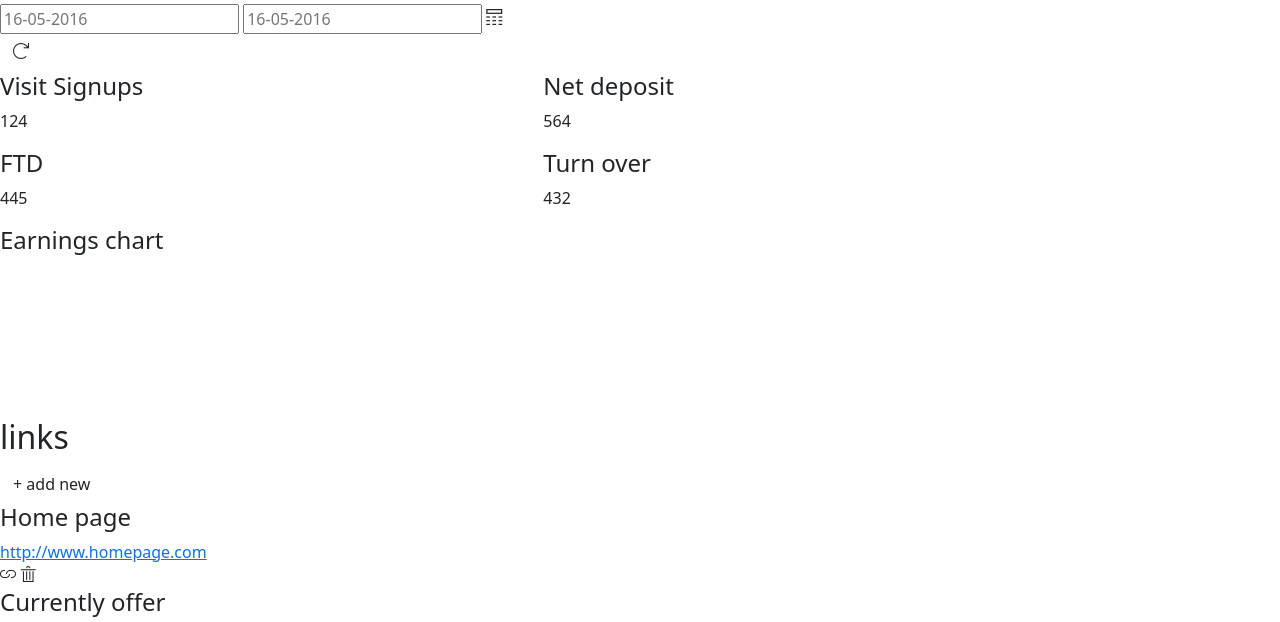
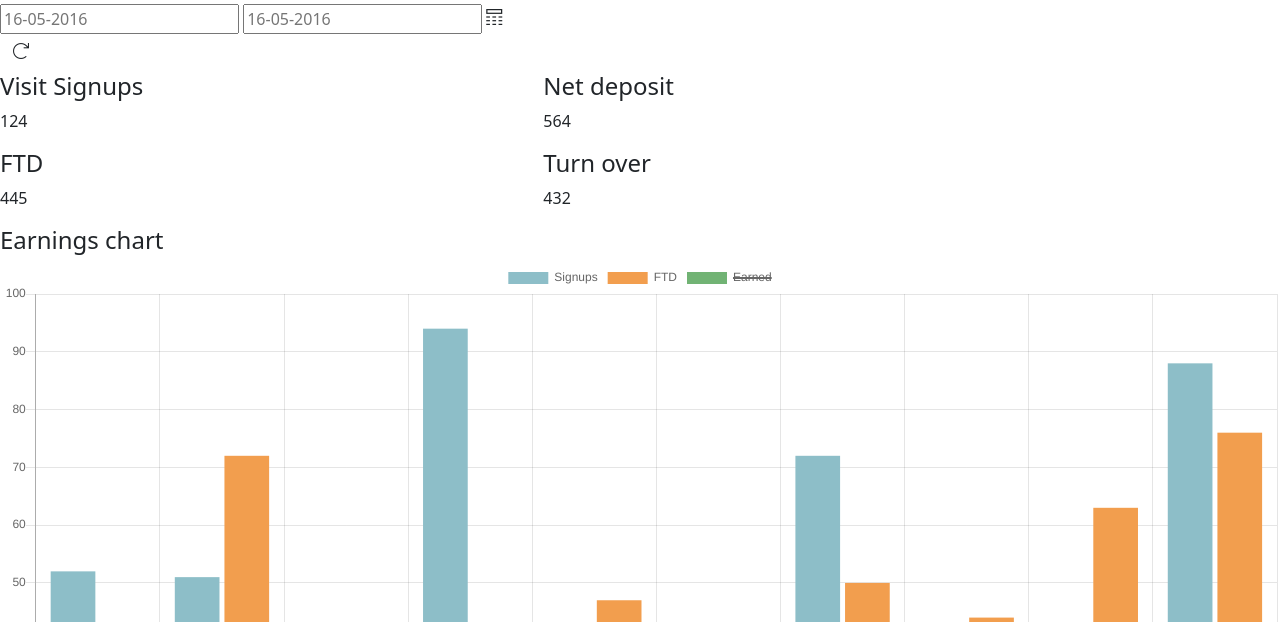
Before and after one commit to B7atis/Solo_Project, a website: page src/index.html in a window 1280 px wide. Shown: the part 602-1224 px from the top of the page. Drawn offline with nearby package versions, Linux system fonts and the light colour scheme; a web font is replaced by a local one.

Commit message:
Add modals and charts

```diff
--- a/src/index.html
+++ b/src/index.html
@@ -318,7 +318,7 @@
                     <div class="overlay" id="overlay">
 
                         <div class="modal" id="modal-logout">
-                            <div class="btn-close js--close-modal">x</div>
+                            <div class="btn-close js--close-modal"></div>
                             <h4 class="modal-logout-title">Do you really want to Quit?</h4>
                             <div class="modal-logout-buttons">
                                 <button class="btn btn-grey js--close-modal">Cancel</button>
@@ -327,7 +327,7 @@
                         </div>
 
                         <div class="modal" id="modal-chat">
-                            <div class="btn-close js--close-modal">x</div>
+                            <div class="btn-close js--close-modal"></div>
                             <div class="sidebar-chat modal-chat">
                                 <h3 class="chat-title">Online chat with your personal manager</h3>
                                 <div class="chat-list">
@@ -351,6 +351,7 @@
         <script src="https://cdn.jsdelivr.net/npm/@popperjs/core@2.9.1/dist/umd/popper.min.js" integrity="sha384-SR1sx49pcuLnqZUnnPwx6FCym0wLsk5JZuNx2bPPENzswTNFaQU1RDvt3wT4gWFG" crossorigin="anonymous"></script>
         <script src="https://cdn.jsdelivr.net/npm/bootstrap@5.0.0-beta3/dist/js/bootstrap.min.js" integrity="sha384-j0CNLUeiqtyaRmlzUHCPZ+Gy5fQu0dQ6eZ/xAww941Ai1SxSY+0EQqNXNE6DZiVc" crossorigin="anonymous"></script>
         <script src="https://cdn.jsdelivr.net/npm/bootstrap@5.0.0-beta3/dist/js/bootstrap.bundle.min.js" integrity="sha384-JEW9xMcG8R+pH31jmWH6WWP0WintQrMb4s7ZOdauHnUtxwoG2vI5DkLtS3qm9Ekf" crossorigin="anonymous"></script>
+        <script src="https://cdnjs.cloudflare.com/ajax/libs/Chart.js/2.4.0/Chart.min.js"></script>
         <script src="./js/script.js"></script>
     </body>
 </html>
--- a/src/js/script.js
+++ b/src/js/script.js
@@ -1,5 +1,84 @@
+/* global Chart */
+
 {
   'use strict';
+
+  /* Chart */
+
+  const ctx = document.getElementById('myChart').getContext('2d');
+
+  const chart = new Chart(ctx, {
+    type: 'bar',
+    data: {
+      labels: ['01', '02', '03', '04', '05', '06', '07', '08', '09', '10'],
+      datasets: [{
+        label: 'Signups',
+        backgroundColor: '#8DBEC8',
+        borderColor: '#8DBEC8',
+        data: [ 52, 51, 41, 94, 26, 6, 72, 9, 21, 88 ],
+      },
+      {
+        label: 'FTD',
+        backgroundColor: '#F29E4E',
+        borderColor: '#F29E4E',
+        data: [ 6, 72, 1, 0, 47, 11, 50, 44, 63, 76 ],
+      },
+      {
+        label: 'Earned',
+        backgroundColor: '#71B374',
+        borderColor: '#71B374',
+        data: [ 59, 49, 68, 90, 67, 41, 13, 38, 48, 48 ],
+        hidden: true,
+      }]
+    },
+  });
+  console.log(chart);
+
+  /* Modals */
+
+  /* Close Modal */
+  function closeModal() {
+    document.getElementById('overlay').classList.remove('show');
+  }
+
+  document.querySelectorAll('#overlay .js--close-modal').forEach(function(btn) {
+    btn.addEventListener('click', function(e) {
+      e.preventDefault();
+      closeModal();
+    });
+  });
+
+  document.querySelector('#overlay').addEventListener('click', function(e) {
+    if(e.target === this) {
+      closeModal();
+    }
+  });
+
+  document.addEventListener('keyup', function(e) {
+    if(e.keyCode === 27) {
+      closeModal();
+    }
+  });
+
+  /* Open Modal */
+  function openModal(modal) {
+    document.querySelectorAll('#overlay > *').forEach(function(modal) {
+      modal.classList.remove('show');
+    });
+    document.querySelector('#overlay').classList.add('show');
+    document.querySelector(modal).classList.add('show');
+  }
+
+  /* Event listenners for all modals (just add class="modal-btn" to the DOM element) */
+  for(let modalElem of document.querySelectorAll('.modal-btn')) {
+
+    modalElem.addEventListener('click', function(e) {
+      e.preventDefault();
+      let clickedModal = this.getAttribute('data-modal');
+      openModal('#' + clickedModal);
+    });
+  }
+
 
   /* Init Pages */
 
@@ -42,49 +121,5 @@
   }
 
   initPages();
-
-  /* Modals */
-
-  //CLOSE MODAL
-  function closeModal() {
-    document.getElementById('overlay').classList.remove('show');
-  }
-
-  document.querySelectorAll('#overlay .js--close-modal').forEach(function(btn) {
-    btn.addEventListener('click', function(e) {
-      e.preventDefault();
-      closeModal();
-    });
-  });
-
-  document.querySelector('#overlay').addEventListener('click', function(e) {
-    if(e.target === this) {
-      closeModal();
-    }
-  });
-
-  document.addEventListener('keyup', function(e) {
-    if(e.keyCode === 27) {
-      closeModal();
-    }
-  });
-
-  //OPEN MODAL
-  function openModal(modal) {
-    document.querySelectorAll('#overlay > *').forEach(function(modal) {
-      modal.classList.remove('show');
-    });
-    document.querySelector('#overlay').classList.add('show');
-    document.querySelector(modal).classList.add('show');
-  }
-
-  //Event listenners for all modals (just add class="modal-btn" to the DOM element)
-  for(let modalElem of document.querySelectorAll('.modal-btn')) {
-
-    modalElem.addEventListener('click', function(e) {
-      e.preventDefault();
-      let clickedModal = this.getAttribute('data-modal');
-      openModal('#' + clickedModal);
-    });
-  }
+  console.log(/* Hello World! */);
 }
--- a/src/sass/_layout.scss
+++ b/src/sass/_layout.scss
@@ -1,4 +1,5 @@
 /* Global */
+
 *, *::before, *::after {
   box-sizing: border-box;
   margin: 0;
--- a/src/sass/style.scss
+++ b/src/sass/style.scss
@@ -9,6 +9,7 @@
 @import "components/subpageWrapper";
 @import "components/button";
 @import "components/datePicker";
+@import "components/modal";
 
 
 /* Sections */
```
